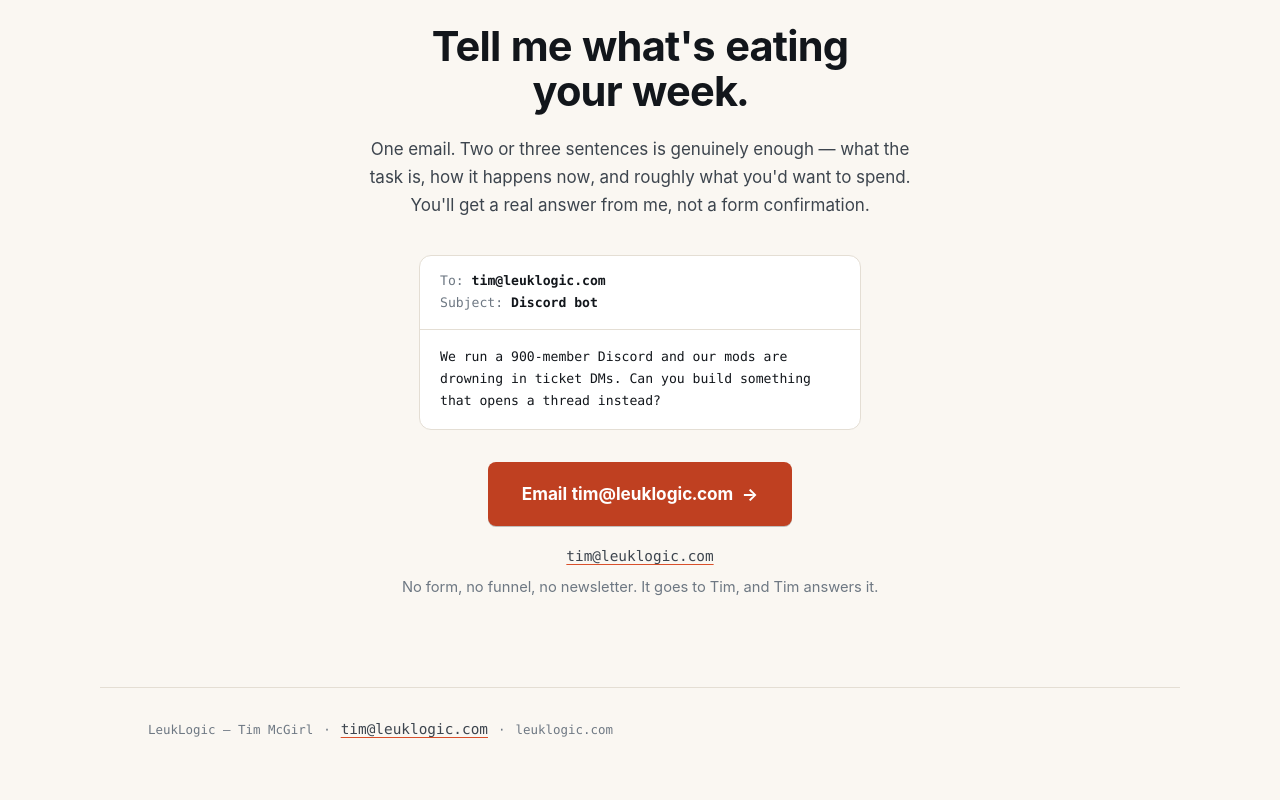
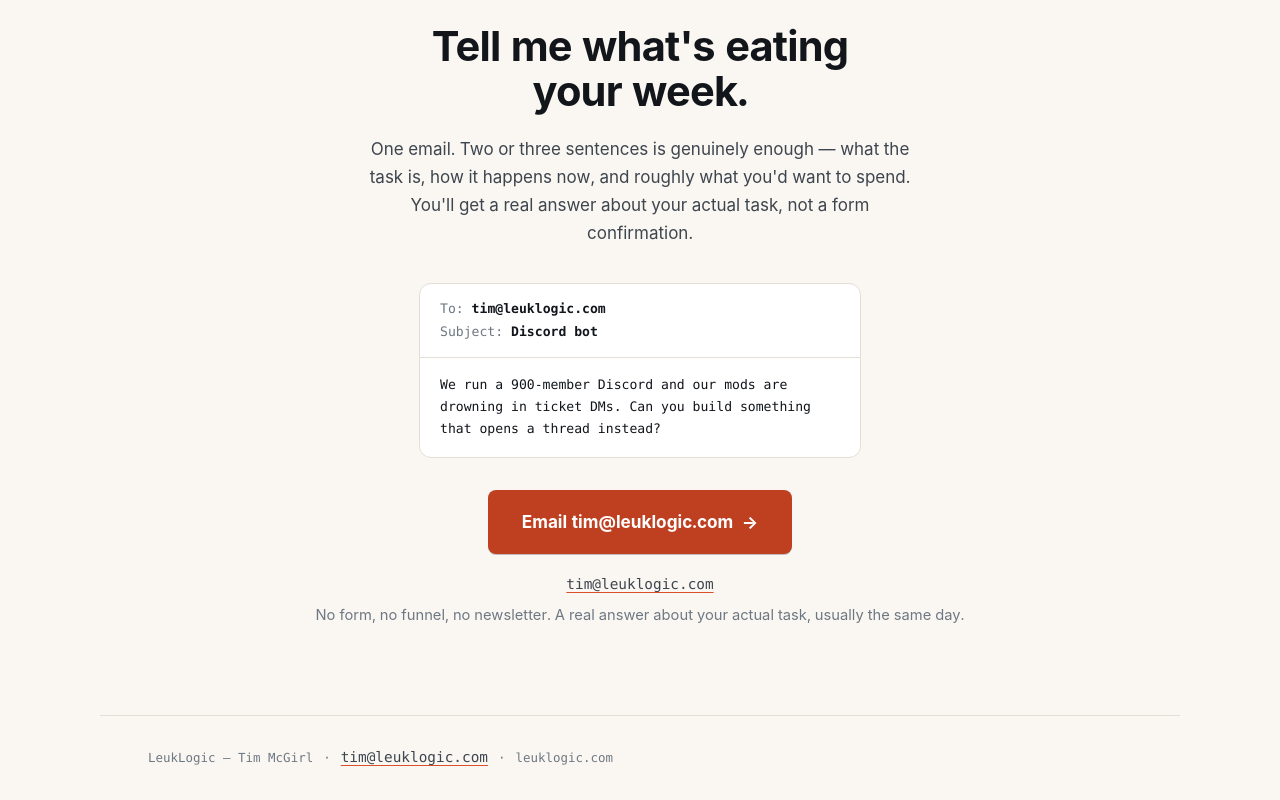
Before and after one commit to grapheneaffiliate/leuklogic, a plain HTML site: page index.html in a window 1280 px wide. Shown: the part 6191-6991 px from the top of the page. Before the commit the page ends 6963 px from the top, so only its background shows below. Drawn offline with Linux system fonts and the light colour scheme.

Commit message:
Copy: drop the named-personal reply guarantee
Alpha delegated the inbox ('you answer people promptly, this is all you'), so
'It goes to Tim, and Tim answers it' would assert something not literally true.
The page stakes its credibility on not faking things (see the proof note), so it
cannot claim a named human types each reply. Replaced with what IS true: a real
answer about your actual task, usually same day. Same for 'answer from me'.
Consistent with the FAQ, which already discloses AI does the typing.

```diff
--- a/index.html
+++ b/index.html
@@ -671,7 +671,7 @@ footer{border-top:1px solid var(--line);padding:30px 0 calc(30px + env(safe-area
   <!-- ============ FINAL CTA ============ -->
   <section class="wrap section final reveal" aria-labelledby="finalh">
     <h2 id="finalh">Tell me what's eating your week.</h2>
-    <p class="lede">One email. Two or three sentences is genuinely enough — what the task is, how it happens now, and roughly what you'd want to spend. You'll get a real answer from me, not a form confirmation.</p>
+    <p class="lede">One email. Two or three sentences is genuinely enough — what the task is, how it happens now, and roughly what you'd want to spend. You'll get a real answer about your actual task, not a form confirmation.</p>
 
     <div class="mailcard">
       <div class="hd">To: <b>tim@leuklogic.com</b><br>Subject: <b>Discord bot</b></div>
@@ -682,7 +682,7 @@ footer{border-top:1px solid var(--line);padding:30px 0 calc(30px + env(safe-area
 
     <p class="finalfoot">
       <a class="plainmail" href="mailto:tim@leuklogic.com?subject=Project%20%E2%80%94%20LeukLogic&amp;body=What%20eats%20my%20week%3A%0D%0A%0D%0AHow%20it%20happens%20today%3A%0D%0A%0D%0ARough%20budget%3A%0D%0A%0D%0A">tim@leuklogic.com</a><br>
-      No form, no funnel, no newsletter. It goes to Tim, and Tim answers it.
+      No form, no funnel, no newsletter. A real answer about your actual task, usually the same day.
     </p>
   </section>
 
```
